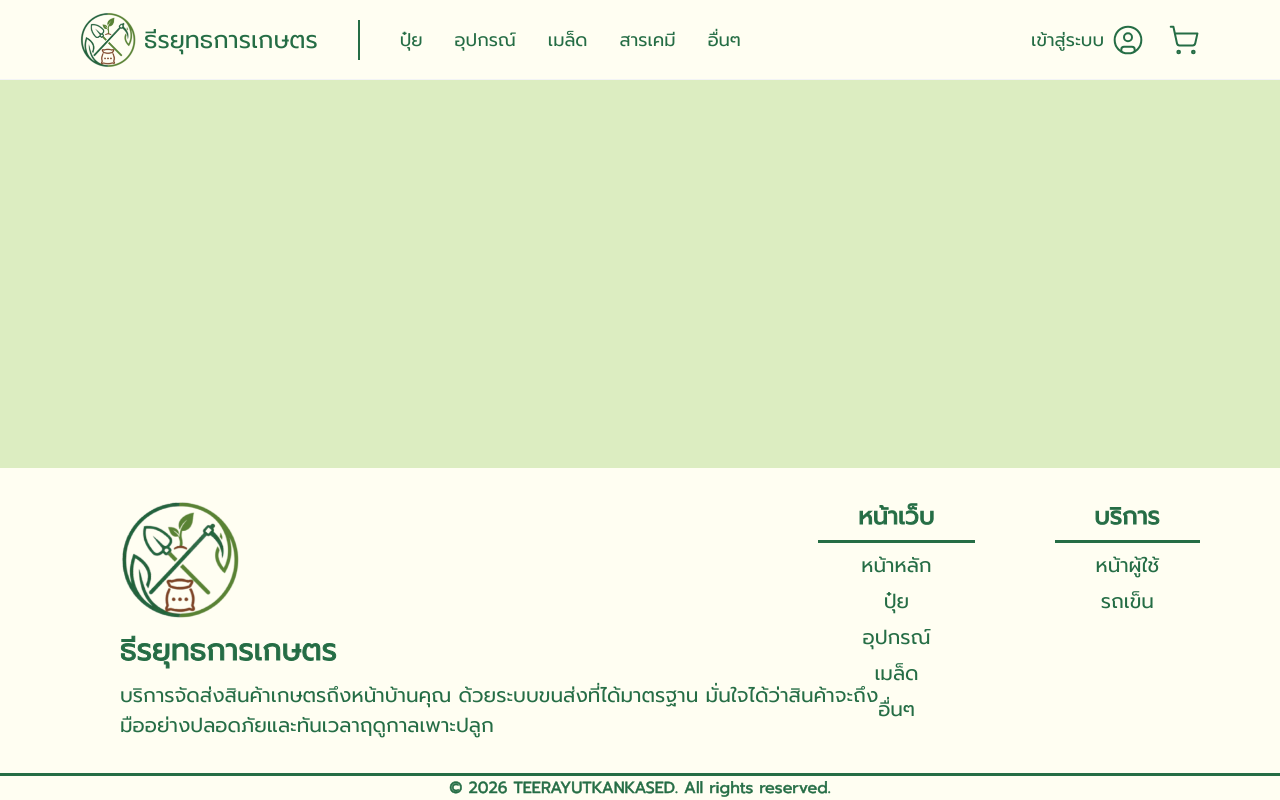
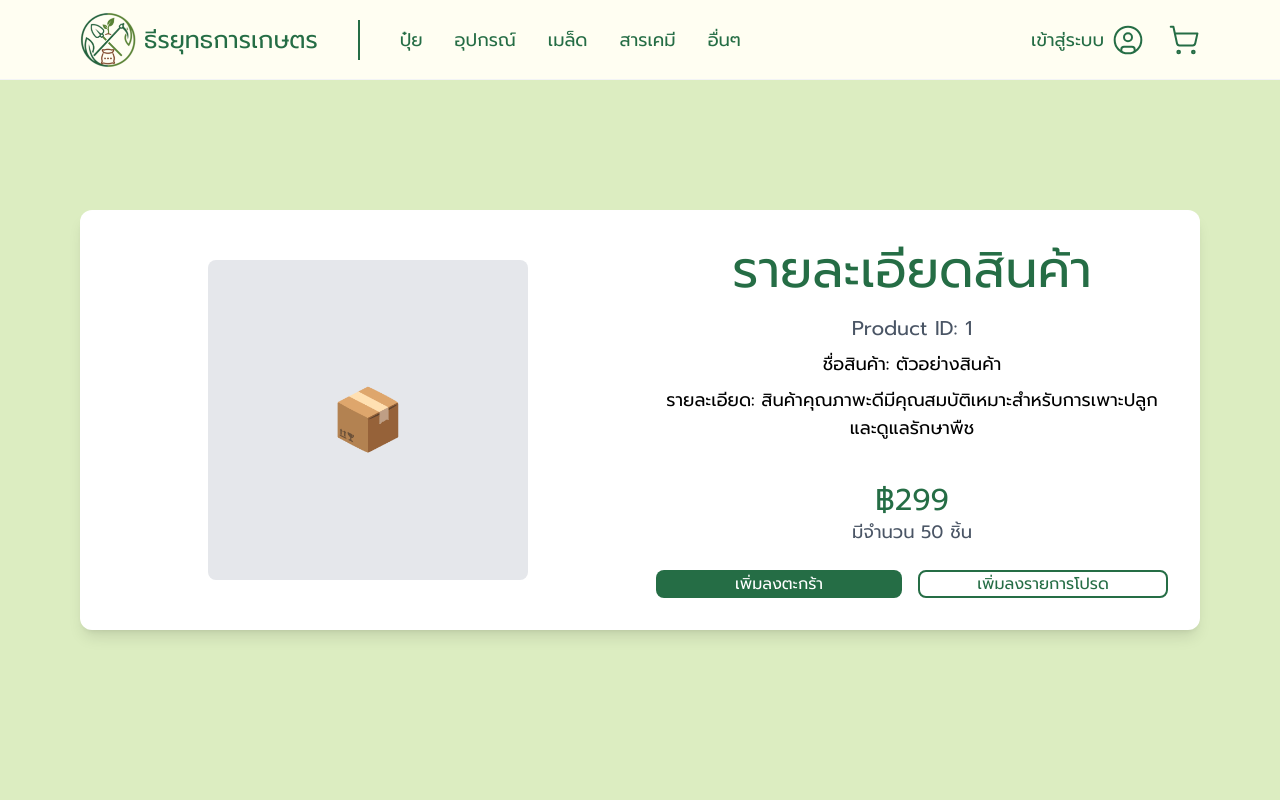
Before and after one commit to psu6810110652/Project, a React (Vite) app in the folder frontend/: page /product/1 in a window 1280 px wide. Shown: the top 800 px of the page. Built offline with nearby package versions, Linux system fonts and the light colour scheme.

Commit message:
Create productdetail

```diff
--- a/frontend/src/App.tsx
+++ b/frontend/src/App.tsx
@@ -15,6 +15,7 @@ import Footer from './components/Footer';
 import Cart from './pages/Cart';
 import Profile from './pages/Profile';
 import EditProfile from './pages/EditProfile';
+import { ProductDetail } from './pages/ProductDetail';
 
 {/* Admin Pages */}
 import BarAdmin from './components/BarAdmin';
@@ -38,6 +39,7 @@ function UserLayout() {
           <Route path="/failed" element={<Failed />} />
           <Route path="/success" element={<Success />} />
           <Route path="/favorites" element={<Favorites />} />
+          <Route path="/product/:id" element={<ProductDetail />} />
         </Routes>
       </div>
       <Footer />
--- a/frontend/src/components/banner.tsx
+++ b/frontend/src/components/banner.tsx
@@ -113,6 +113,8 @@ export const Box = ({ allProducts, type }: BoxProps): JSX.Element | null => {
             {products.map((product) => (
               <div key={product.id} className="shrink-0">
                 <Products
+                  key={product.id}
+                  id={product.id}
                   name={product.name}
                   price={product.price}
                   stock={product.stock}
--- a/frontend/src/components/products.tsx
+++ b/frontend/src/components/products.tsx
@@ -1,12 +1,24 @@
 import { type ProductCard } from "../types";
+import { useNavigate } from "react-router-dom";
 
 import Heart from "../assets/svgs/heart.svg";
 
 export const Products = (props: ProductCard) => {
+    const navigate = useNavigate();
+
+    const handleProductClick = () => {
+        if (props.id) {
+            navigate(`/product/${props.id}`);
+        }
+    };
+
     return (
         <div className="relative w-95 h-125">
             <div className="absolute w-full h-[90%] top-0 left-0 bg-[#fffef2] rounded-[20px] shadow-[0px_4px_20px_#00000040]">
-                <div className="absolute w-80 h-80 top-7.5 left-1/2 transform -translate-x-1/2 bg-white rounded-[20px] overflow-hidden border-2 border-solid border-[#256d45] shadow-[0px_4px_20px_#00000040]">
+                <div
+                    className="absolute w-80 h-80 top-7.5 left-1/2 transform -translate-x-1/2 bg-white rounded-[20px] overflow-hidden border-2 border-solid border-[#256d45] shadow-[0px_4px_20px_#00000040] cursor-pointer hover:opacity-90 transition-opacity"
+                    onClick={handleProductClick}
+                >
                     <img
                         className="absolute w-80 h-80 py-5 left-1/2 transform -translate-x-1/2 object-contain"
                         alt="Icon"
@@ -20,7 +32,6 @@ export const Products = (props: ProductCard) => {
                 </div>
 
                 <div className="absolute w-80 top-90 left-7.5 font-semibold text-[#256d45]">
-
                     {/* บรรทัดบน: ชื่อสินค้า และ ราคา */}
                     <div className="flex items-baseline mb-1">
                         <div className=" text-2xl text-left font-semibold [-webkit-text-stroke:0.75px_#256d45] tracking-[0.05em] leading-[normal]">{props.name}</div>
--- a/frontend/src/pages/Category.tsx
+++ b/frontend/src/pages/Category.tsx
@@ -110,6 +110,7 @@ const Category: React.FC = () => {
                             products.map((product) => (
                                 <Products
                                     key={product.id}
+                                    id={product.id}
                                     name={product.name}
                                     price={product.price}
                                     stock={product.stock}
--- /dev/null
+++ b/frontend/src/pages/ProductDetail.tsx
@@ -0,0 +1,54 @@
+import React from 'react';
+import { useParams } from 'react-router-dom';
+
+export const ProductDetail: React.FC = () => {
+  const { id } = useParams<{ id: string }>();
+
+  return (
+    <div className="min-h-screen bg-[#DCEDC1] font-['Prompt']">
+      <div className="pt-[130px] pb-8">
+        <div className="container mx-auto px-4 max-w-6xl">
+          <div className="bg-white rounded-xl shadow-lg p-8">
+            <div className="grid grid-cols-1 lg:grid-cols-2 gap-8">
+              {/* Product Image */}
+              <div className="flex justify-center items-center">
+                <div className="w-80 h-80 bg-gray-200 rounded-lg flex items-center justify-center">
+                  <span className="text-gray-500 text-6xl">📦</span>
+                </div>
+              </div>
+
+              {/* Product Info */}
+              <div className="flex flex-col justify-center">
+                <h1 className="text-4xl font-bold text-[#256D45] mb-4">
+                  รายละเอียดสินค้า
+                </h1>
+
+                <div className="mb-6">
+                  <p className="text-xl text-gray-600 mb-2">
+                    Product ID: {id || 'ไม่พบ ID'}
+                  </p>
+                  <p className="text-lg mb-2">ชื่อสินค้า: ตัวอย่างสินค้า</p>
+                  <p className="text-lg mb-4">รายละเอียด: สินค้าคุณภาพะดีมีคุณสมบัติเหมาะสำหรับการเพาะปลูกและดูแลรักษาพืช</p>
+                </div>
+
+                <div className="mb-6">
+                  <p className="text-3xl font-bold text-[#256D45]">฿299</p>
+                  <p className="text-lg text-gray-600">มีจำนวน 50 ชิ้น</p>
+                </div>
+
+                <div className="flex gap-4">
+                  <button className="flex-1 bg-[#256D45] text-white font-semibold py-3 px-6 rounded-lg hover:bg-[#1a5434] transition-colors">
+                    เพิ่มลงตะกร้า
+                  </button>
+                  <button className="flex-1 bg-white border-2 border-[#256D45] text-[#256D45] font-semibold py-3 px-6 rounded-lg hover:bg-[#f3fbe9] transition-colors">
+                    เพิ่มลงรายการโปรด
+                  </button>
+                </div>
+              </div>
+            </div>
+          </div>
+        </div>
+      </div>
+    </div>
+  );
+};
```
Also changed, not shown: 1 other file (tests, documents, lock files or other folders).
